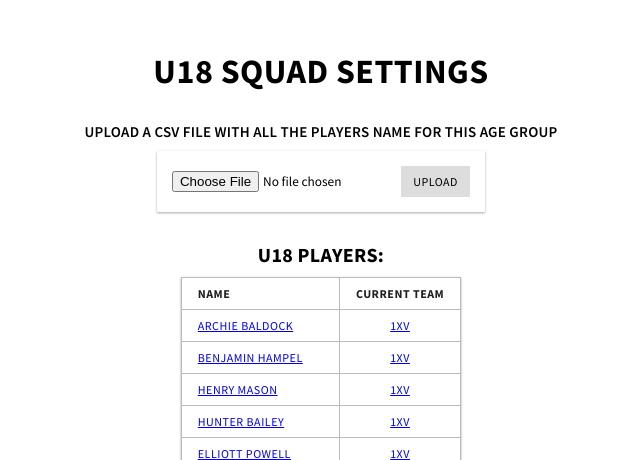
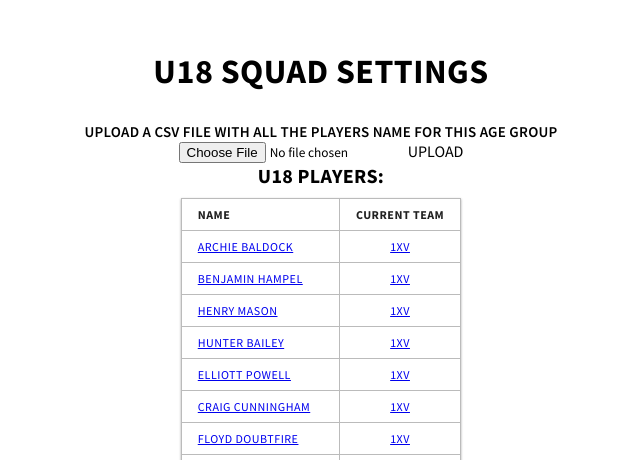
Before and after one commit to TommoLeedsy/Rugby_Team_Picker, a Flask app: page /squad/1 in a window 1280 px wide. Shown: the top 460 px of the page, without its empty margins (319-959 px from the left). Run offline with Flask 2, Linux system fonts and the light colour scheme.

Commit message:
Update squad.css

```diff
--- a/static/stylesheets/squad.css
+++ b/static/stylesheets/squad.css
@@ -13,22 +13,14 @@
   margin-top: 30px;
 }
 
-#csv-upload {
-  display: inline-block;
-  width: auto;
-  padding: 15px;
-  margin: 10px auto 30px auto;
-  height: auto;
-  box-shadow: 0 1px 3px rgba(0,0,0,0.12), 0 1px 2px rgba(0,0,0,0.24);
+input#file {
+  visibility: hidden;
+  display: none;
+  overflow: hidden;
 }
 
-#csv-upload form input[type="submit"] {
-  outline: 0;
-  background-color: #ddd;
-  font-size: 12px;
-  text-align: center;
-  padding: 8px 12px;
-  letter-spacing: 0.5px;
+td label {
+  cursor: pointer;
 }
 
 h2 {
```
